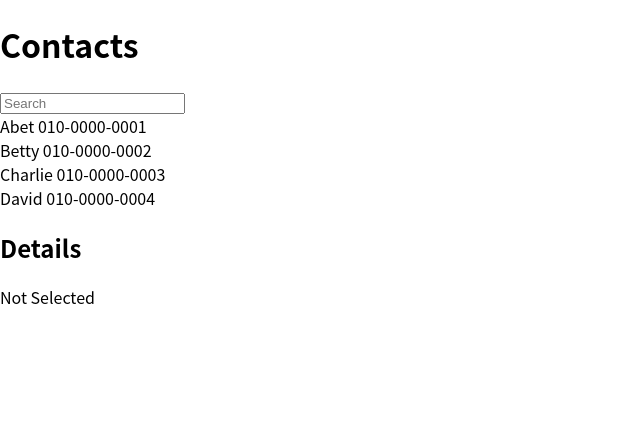
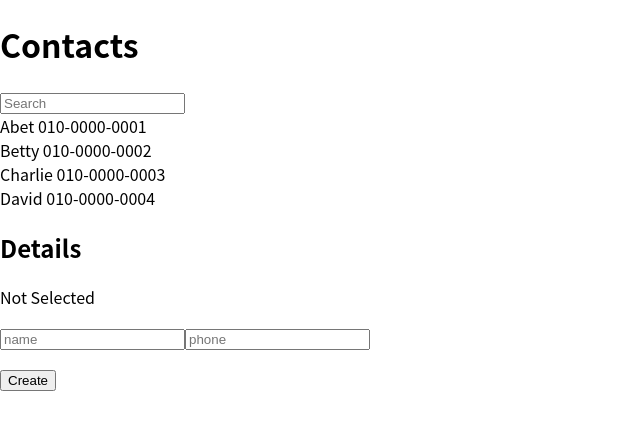
Before and after one commit to nakanara/lunch_react, a React app: page / in a window 1280 px wide. Shown: the top 430 px of the page, without its empty margins (0-640 px from the left). Built offline with nearby package versions, Linux system fonts and the light colour scheme; the HTML template or start-up script is replaced by a standard one.

Commit message:
Add Contact

```diff
--- a/package.json
+++ b/package.json
@@ -34,6 +34,8 @@
     "webpack-dev-server": "^3.9.0"
   },
   "dependencies": {
+    "immutability-helper": "^3.0.1",
+    "prop-types": "^15.7.2",
     "react": "^16.12.0",
     "react-dom": "^16.12.0",
     "react-router-dom": "^5.1.2"
--- a/web/src/components/tutorial/Contact.js
+++ b/web/src/components/tutorial/Contact.js
@@ -1,6 +1,8 @@
 import React from 'react';
 import ContactInfo from './ContactInfo';
 import ContactDetails from './ContactDetails';
+import ContactCreate from './ContactCreate';
+import update from 'immutability-helper';
 
 export default class Contact extends React.Component {
 
@@ -27,6 +29,7 @@
       // this. 객체 매핑
       this.handlerChange = this.handlerChange.bind(this);
       this.handlerClick = this.handlerClick.bind(this);
+      this.handleCreate = this.handleCreate.bind(this);
   }
 
   handlerChange(e) {
@@ -38,6 +41,15 @@
   handlerClick(key) {
     this.setState({selectKey: key});
     console.log(`${key} is selected`);
+  }
+
+  handleCreate(contact) {
+
+    console.log(contact);
+    this.setState({
+      // contactData: this.state.contactData.concat(contact),
+      contactData: update(this.state.contactData, { $push: [contact] })
+    });
   }
 
   render() {
@@ -62,6 +74,7 @@
             <div>{mapToComponents(this.state.contactData)}</div>
             <ContactDetails isSelected={this.state.selectKey != -1}
               contact={this.state.contactData[this.state.selectKey]}/>
+            <ContactCreate onCreate={this.handleCreate}/>
           </div>
       );
   }
--- /dev/null
+++ b/web/src/components/tutorial/ContactCreate.js
@@ -0,0 +1,68 @@
+import React from 'react';
+import PropTypes from 'prop-types';
+
+export default class ContactCreate extends React.Component {
+  constructor(props) {
+    super(props);
+    this.state = {
+      name: '',
+      phone: '',
+    }
+
+    this.handleChange = this.handleChange.bind(this);
+    this.handleClick = this.handleClick.bind(this);
+  }
+
+  handleChange(e) {
+    let nextState = {};
+    nextState[e.target.name] = e.target.value;
+    this.setState(nextState);
+  }
+
+  handleClick() {
+    const context = {
+      name : this.state.name,
+      phone: this.state.phone,
+    }
+
+    this.props.onCreate(context);
+
+    this.setState({
+      name: '',
+      phone: '',
+    });
+  }
+
+  render(){
+    return (
+      <div>
+        <p>
+          <input
+            type="text"
+            name="name"
+            placeholder="name"
+            value={this.state.name}
+            onChange={this.handleChange}
+          />
+          <input
+            type="text"
+            name="phone"
+            placeholder="phone"
+            value={this.state.phone}
+            onChange={this.handleChange}
+          />
+        </p>
+        <button onClick={this.handleClick}>Create</button>
+      </div>
+    )
+  }
+}
+
+ContactCreate.propTypes = {
+  onCreate: PropTypes.func
+};
+
+
+ContactCreate.defaultProps = {
+  onCreate: () => { console.error('onCreate not defined'); }
+}
```
Also changed, not shown: 2 other files (tests, documents, lock files or other folders).
